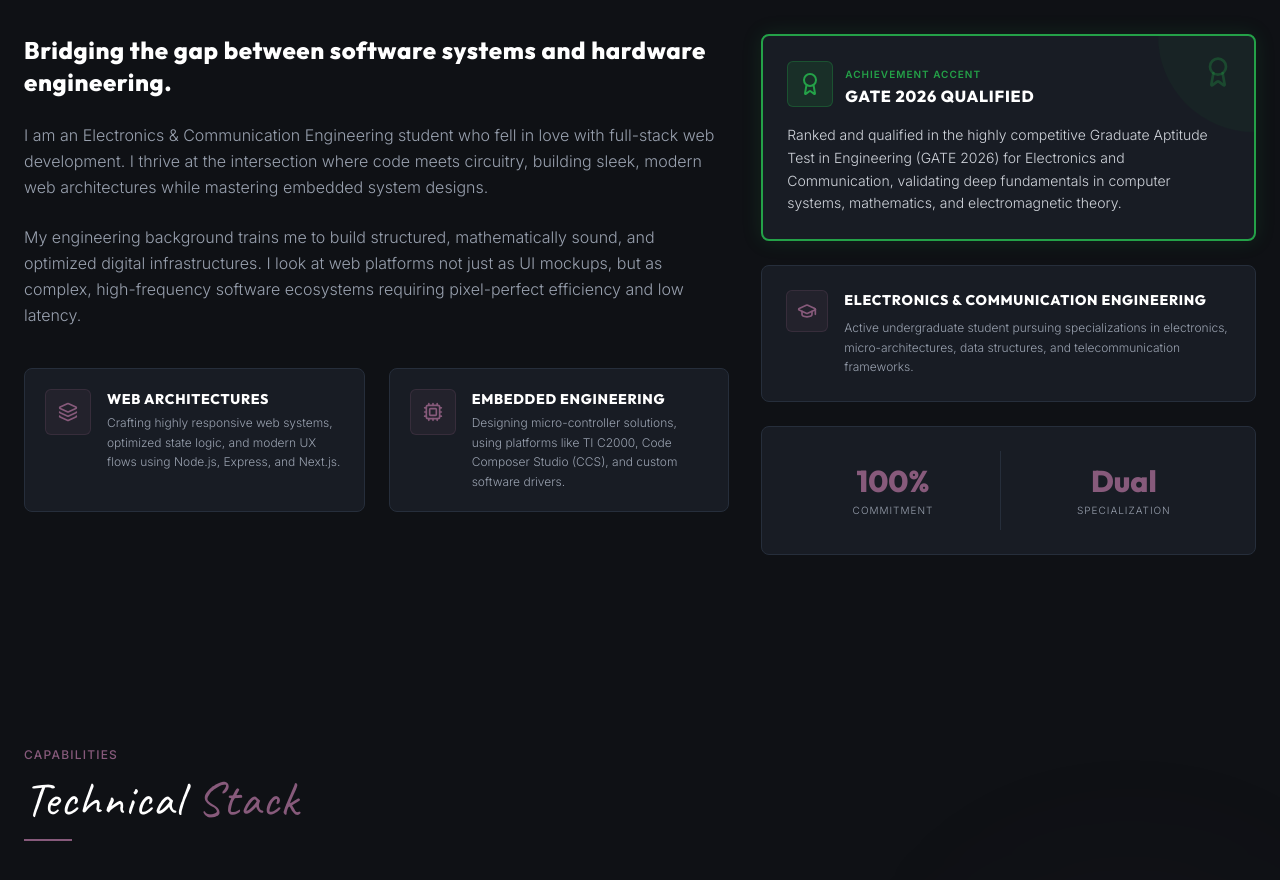
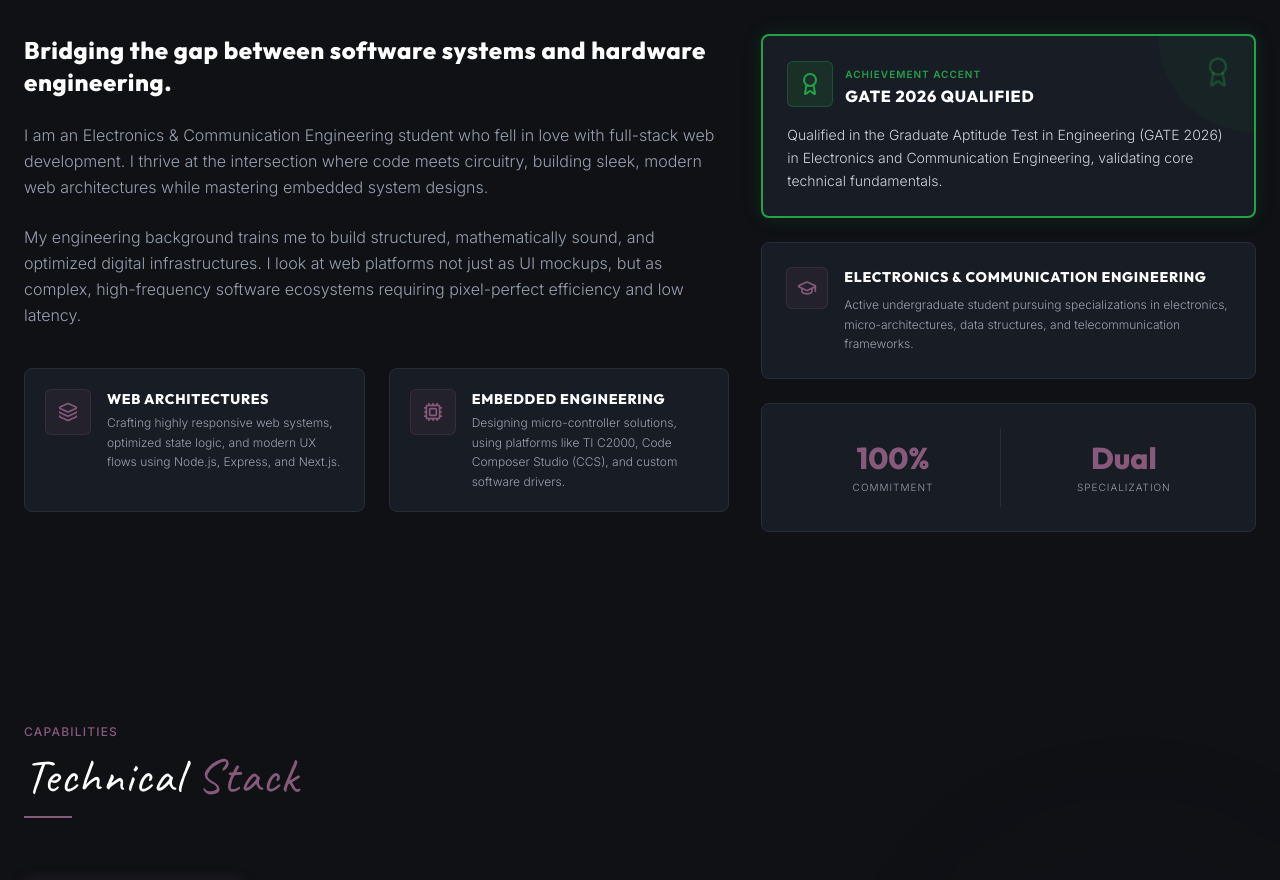
Before and after one commit to Subhammandal5555/personal-portfolio, a Next.js app: page / in a window 1280 px wide. Shown: the part 1020-1900 px from the top of the page. Built offline with nearby package versions, Linux system fonts and the light colour scheme.

Commit message:
Update GATE 2026 academic achievement block in About.tsx to understated phrasing

```diff
--- a/src/components/About.tsx
+++ b/src/components/About.tsx
@@ -113,7 +113,7 @@ export default function About() {
               </div>
 
               <p className="font-sans font-light text-sm text-gray-300 leading-relaxed">
-                Ranked and qualified in the highly competitive Graduate Aptitude Test in Engineering (GATE 2026) for Electronics and Communication, validating deep fundamentals in computer systems, mathematics, and electromagnetic theory.
+                Qualified in the Graduate Aptitude Test in Engineering (GATE 2026) in Electronics and Communication Engineering, validating core technical fundamentals.
               </p>
             </motion.div>
 
```
